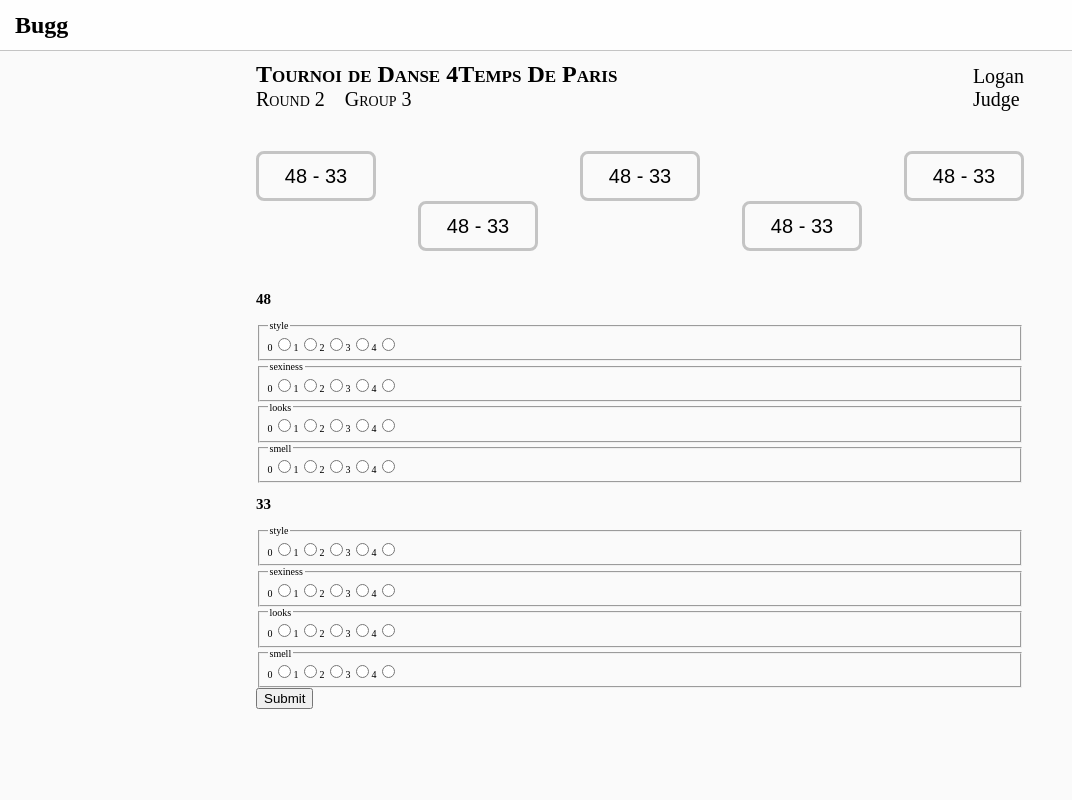
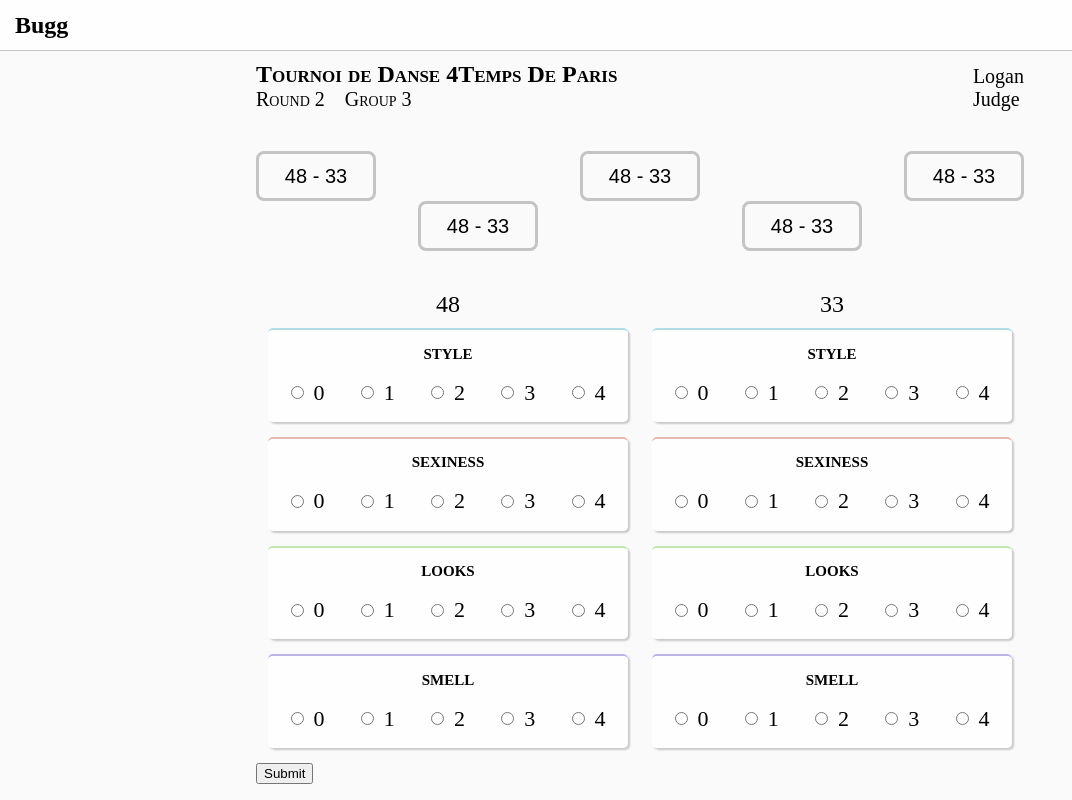
Before and after one commit to SimonKinds/bugg, a Next.js app in the folder client/: page / in a window 1280 px wide. Shown: the whole page, without its empty margins (0-1072 px from the left). Built offline with nearby package versions, Linux system fonts and the light colour scheme.

Commit message:
Styling for note taking columns

```diff
--- a/client/package.json
+++ b/client/package.json
@@ -45,6 +45,7 @@
     "babel-core": "^7.0.0-bridge.0",
     "babel-eslint": "9.x",
     "babel-jest": "^23.6.0",
+    "babel-plugin-transform-flow-strip-types": "^6.22.0",
     "babel-preset-flow": "^6.23.0",
     "eslint": "5.x",
     "eslint-config-react-app": "^3.0.4",
--- a/client/pages/index.js
+++ b/client/pages/index.js
@@ -70,155 +70,61 @@ function IndexPage() {
           </div>
           <div>
             <form>
-              <div>
-                <h2>48</h2>
-                <fieldset>
-                  <legend>style</legend>
-                  <label htmlFor="style-0">
-                    0<input name="style-48" id="style-0" type="radio" />
-                  </label>
-                  <label htmlFor="style-1">
-                    1<input name="style-48" id="style-1" type="radio" />
-                  </label>
-                  <label htmlFor="style-2">
-                    2<input name="style-48" id="style-2" type="radio" />
-                  </label>
-                  <label htmlFor="style-3">
-                    3<input name="style-48" id="style-3" type="radio" />
-                  </label>
-                  <label htmlFor="style-4">
-                    4<input name="style-48" id="style-4" type="radio" />
-                  </label>
-                </fieldset>
-                <fieldset>
-                  <legend>sexiness</legend>
-                  <label htmlFor="sexiness-0">
-                    0<input name="sexiness-48" id="sexiness-0" type="radio" />
-                  </label>
-                  <label htmlFor="sexiness-1">
-                    1<input name="sexiness-48" id="sexiness-1" type="radio" />
-                  </label>
-                  <label htmlFor="sexiness-2">
-                    2<input name="sexiness-48" id="sexiness-2" type="radio" />
-                  </label>
-                  <label htmlFor="sexiness-3">
-                    3<input name="sexiness-48" id="sexiness-3" type="radio" />
-                  </label>
-                  <label htmlFor="sexiness-4">
-                    4<input name="sexiness-48" id="sexiness-4" type="radio" />
-                  </label>
-                </fieldset>
-                <fieldset>
-                  <legend>looks</legend>
-                  <label htmlFor="looks-0">
-                    0<input name="looks-48" id="looks-0" type="radio" />
-                  </label>
-                  <label htmlFor="looks-1">
-                    1<input name="looks-48" id="looks-1" type="radio" />
-                  </label>
-                  <label htmlFor="looks-2">
-                    2<input name="looks-48" id="looks-2" type="radio" />
-                  </label>
-                  <label htmlFor="looks-3">
-                    3<input name="looks-48" id="looks-3" type="radio" />
-                  </label>
-                  <label htmlFor="looks-4">
-                    4<input name="looks-48" id="looks-4" type="radio" />
-                  </label>
-                </fieldset>
-                <fieldset>
-                  <legend>smell</legend>
-                  <label htmlFor="smell-0">
-                    0<input name="smell-48" id="smell-0" type="radio" />
-                  </label>
-                  <label htmlFor="smell-1">
-                    1<input name="smell-48" id="smell-1" type="radio" />
-                  </label>
-                  <label htmlFor="smell-2">
-                    2<input name="smell-48" id="smell-2" type="radio" />
-                  </label>
-                  <label htmlFor="smell-3">
-                    3<input name="smell-48" id="smell-3" type="radio" />
-                  </label>
-                  <label htmlFor="smell-4">
-                    4<input name="smell-48" id="smell-4" type="radio" />
-                  </label>
-                </fieldset>
-              </div>
-              <div>
-                <h2>33</h2>
-                <fieldset>
-                  <legend>style</legend>
-                  <label htmlFor="style-0">
-                    0<input name="style-33" id="style-0" type="radio" />
-                  </label>
-                  <label htmlFor="style-1">
-                    1<input name="style-33" id="style-1" type="radio" />
-                  </label>
-                  <label htmlFor="style-2">
-                    2<input name="style-33" id="style-2" type="radio" />
-                  </label>
-                  <label htmlFor="style-3">
-                    3<input name="style-33" id="style-3" type="radio" />
-                  </label>
-                  <label htmlFor="style-4">
-                    4<input name="style-33" id="style-4" type="radio" />
-                  </label>
-                </fieldset>
-                <fieldset>
-                  <legend>sexiness</legend>
-                  <label htmlFor="sexiness-0">
-                    0<input name="sexiness-33" id="sexiness-0" type="radio" />
-                  </label>
-                  <label htmlFor="sexiness-1">
-                    1<input name="sexiness-33" id="sexiness-1" type="radio" />
-                  </label>
-                  <label htmlFor="sexiness-2">
-                    2<input name="sexiness-33" id="sexiness-2" type="radio" />
-                  </label>
-                  <label htmlFor="sexiness-3">
-                    3<input name="sexiness-33" id="sexiness-3" type="radio" />
-                  </label>
-                  <label htmlFor="sexiness-4">
-                    4<input name="sexiness-33" id="sexiness-4" type="radio" />
-                  </label>
-                </fieldset>
-                <fieldset>
-                  <legend>looks</legend>
-                  <label htmlFor="looks-0">
-                    0<input name="looks-33" id="looks-0" type="radio" />
-                  </label>
-                  <label htmlFor="looks-1">
-                    1<input name="looks-33" id="looks-1" type="radio" />
-                  </label>
-                  <label htmlFor="looks-2">
-                    2<input name="looks-33" id="looks-2" type="radio" />
-                  </label>
-                  <label htmlFor="looks-3">
-                    3<input name="looks-33" id="looks-3" type="radio" />
-                  </label>
-                  <label htmlFor="looks-4">
-                    4<input name="looks-33" id="looks-4" type="radio" />
-                  </label>
-                </fieldset>
-                <fieldset>
-                  <legend>smell</legend>
-                  <label htmlFor="smell-0">
-                    0<input name="smell-33" id="smell-0" type="radio" />
-                  </label>
-                  <label htmlFor="smell-1">
-                    1<input name="smell-33" id="smell-1" type="radio" />
-                  </label>
-                  <label htmlFor="smell-2">
-                    2<input name="smell-33" id="smell-2" type="radio" />
-                  </label>
-                  <label htmlFor="smell-3">
-                    3<input name="smell-33" id="smell-3" type="radio" />
-                  </label>
-                  <label htmlFor="smell-4">
-                    4<input name="smell-33" id="smell-4" type="radio" />
-                  </label>
-                </fieldset>
+              <div className="note-taking-area">
+                <div className="note-taking-column">
+                  <h2 className="note-taking-column-header">48</h2>
+                  <NoteTakingColumnItem
+                    participantId="48"
+                    criterionName="style"
+                    color="blue"
+                    values={[0, 1, 2, 3, 4]}
+                  />
+                  <NoteTakingColumnItem
+                    participantId="48"
+                    criterionName="sexiness"
+                    color="red"
+                    values={[0, 1, 2, 3, 4]}
+                  />
+                  <NoteTakingColumnItem
+                    participantId="48"
+                    criterionName="looks"
+                    color="green"
+                    values={[0, 1, 2, 3, 4]}
+                  />
+                  <NoteTakingColumnItem
+                    participantId="48"
+                    criterionName="smell"
+                    color="purple"
+                    values={[0, 1, 2, 3, 4]}
+                  />
+                </div>
+                <div className="note-taking-column">
+                  <h2 className="note-taking-column-header">33</h2>
+                  <NoteTakingColumnItem
+                    participantId="33"
+                    criterionName="style"
+                    color="blue"
+                    values={[0, 1, 2, 3, 4]}
+                  />
+                  <NoteTakingColumnItem
+                    participantId="33"
+                    criterionName="sexiness"
+                    color="red"
+                    values={[0, 1, 2, 3, 4]}
+                  />
+                  <NoteTakingColumnItem
+                    participantId="33"
+                    criterionName="looks"
+                    color="green"
+                    values={[0, 1, 2, 3, 4]}
+                  />
+                  <NoteTakingColumnItem
+                    participantId="33"
+                    criterionName="smell"
+                    color="purple"
+                    values={[0, 1, 2, 3, 4]}
+                  />
+                </div>
               </div>
               <button type="submit">Submit</button>
             </form>
@@ -229,4 +135,62 @@ function IndexPage() {
   );
 }
 
+type NoteTakingColumnProps = {
+  participantId: string,
+  criterionName: string,
+  values: Array<number>,
+  color: "blue" | "red" | "green" | "purple"
+};
+function NoteTakingColumnItem({
+  participantId,
+  criterionName,
+  values,
+  color
+}: NoteTakingColumnProps) {
+  return (
+    <fieldset
+      className={`note-taking-column-item note-taking-column-item--${color}`}
+    >
+      <h3 className="note-taking-column-item-header">{criterionName}</h3>
+      <div className="note-taking-column-item-options">
+        {values.map(value => (
+          <NoteTakingColumnItemOption
+            key={`${participantId}-${criterionName}-${value}`}
+            participantId={participantId}
+            criterionName={criterionName}
+            value={value}
+          />
+        ))}
+      </div>
+    </fieldset>
+  );
+}
+
+type NoteTakingColumnItemOptionProps = {
+  participantId: string,
+  criterionName: string,
+  value: number
+};
+function NoteTakingColumnItemOption({
+  participantId,
+  criterionName,
+  value
+}: NoteTakingColumnItemOptionProps) {
+  return (
+    <label
+      htmlFor={`${participantId}-${criterionName}-${value}`}
+      className="note-taking-item-option"
+    >
+      <input
+        name={`${participantId}-${criterionName}`}
+        id={`${participantId}-${criterionName}-${value}`}
+        type="radio"
+        className="note-taking-item-option-value"
+        value={value}
+      />
+      {value}
+    </label>
+  );
+}
+
 export default IndexPage;
--- a/client/pages/styles.css
+++ b/client/pages/styles.css
@@ -105,11 +105,78 @@ body {
   border: 0.3rem solid #2d29e2;
 }
 
-.couple-picker--visible:focus {
-  outline: 1px solid #2D29E2;
-  outline-offset: -4px;
-}
-
 .couple-picker--visible:active {
   transform: scale(0.99);
 }
+
+.note-taking-area {
+  display: flex;
+}
+
+.note-taking-column {
+  width: 50%;
+  margin: 0 1rem;
+}
+
+.note-taking-column-header {
+  font-size: 2.4rem;
+  font-weight: 400;
+  text-align: center;
+  margin: 0 0 1rem 0;
+}
+
+.note-taking-column-item {
+  border: none;
+  background: #fefefe;
+
+  border-radius: 0.5rem;
+  box-shadow: 0.2rem 0.2rem 0.2rem rgba(0, 0, 0, 20%);
+  margin-bottom: 1.5rem;
+}
+
+.note-taking-column-item--blue {
+  border-top: 0.2rem solid #B2DFE5;
+}
+
+.note-taking-column-item--red {
+  border-top: 0.2rem solid #E5BBB2;
+}
+
+.note-taking-column-item--green {
+  border-top: 0.2rem solid #C3E5B2;
+}
+
+.note-taking-column-item--purple {
+  border-top: 0.2rem solid #BDB2E5;
+}
+
+.note-taking-column-item-header {
+  font-size: 2.2rem;
+  font-variant: small-caps;
+  font-weight: 700;
+  text-align: center;
+
+  margin: 0;
+  padding: 0.5rem 0;
+}
+
+.note-taking-column-item-options {
+  display: flex;
+  justify-content: space-between;
+
+  padding: 0.5rem;
+}
+
+.note-taking-item-option {
+  font-size: 2.2rem;
+  padding: 0.5rem 1rem;
+  display: flex;
+
+  justify-content: space-between;
+  align-items: center;
+}
+
+.note-taking-item-option-value {
+  margin: 0;
+  margin-right: 1rem;
+}
```
Also changed, not shown: client/.babelrc, 1 other file (tests, documents, lock files or other folders).
